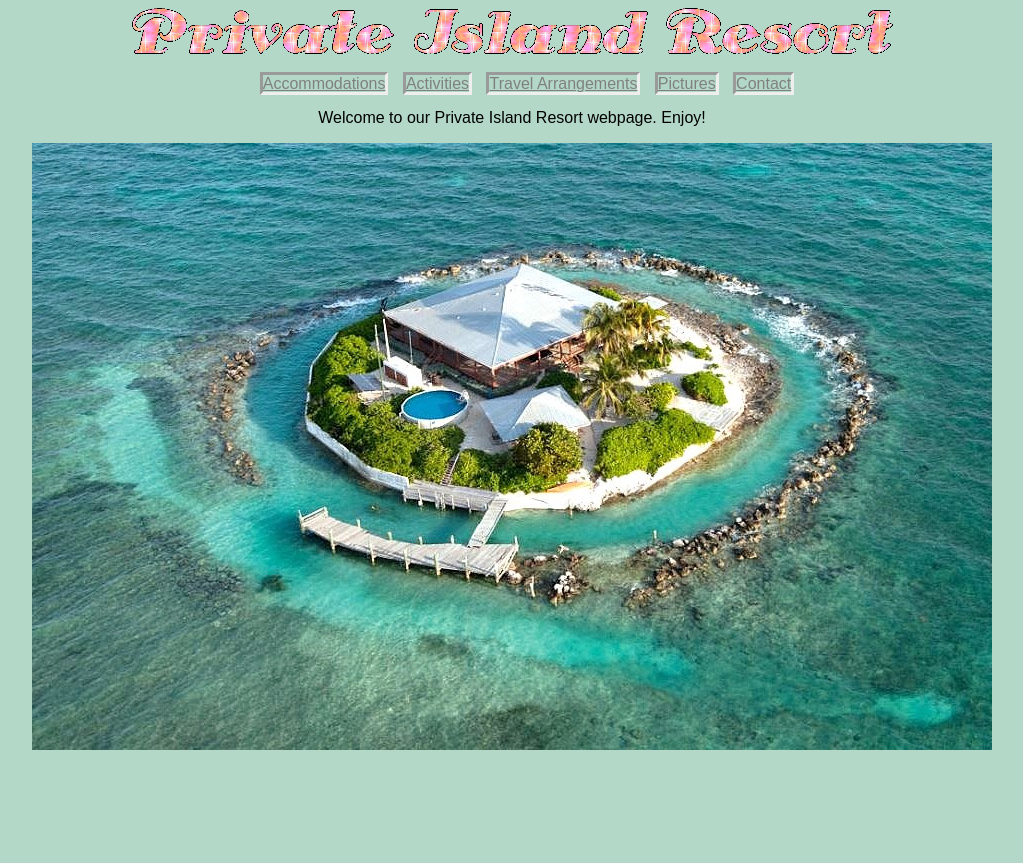
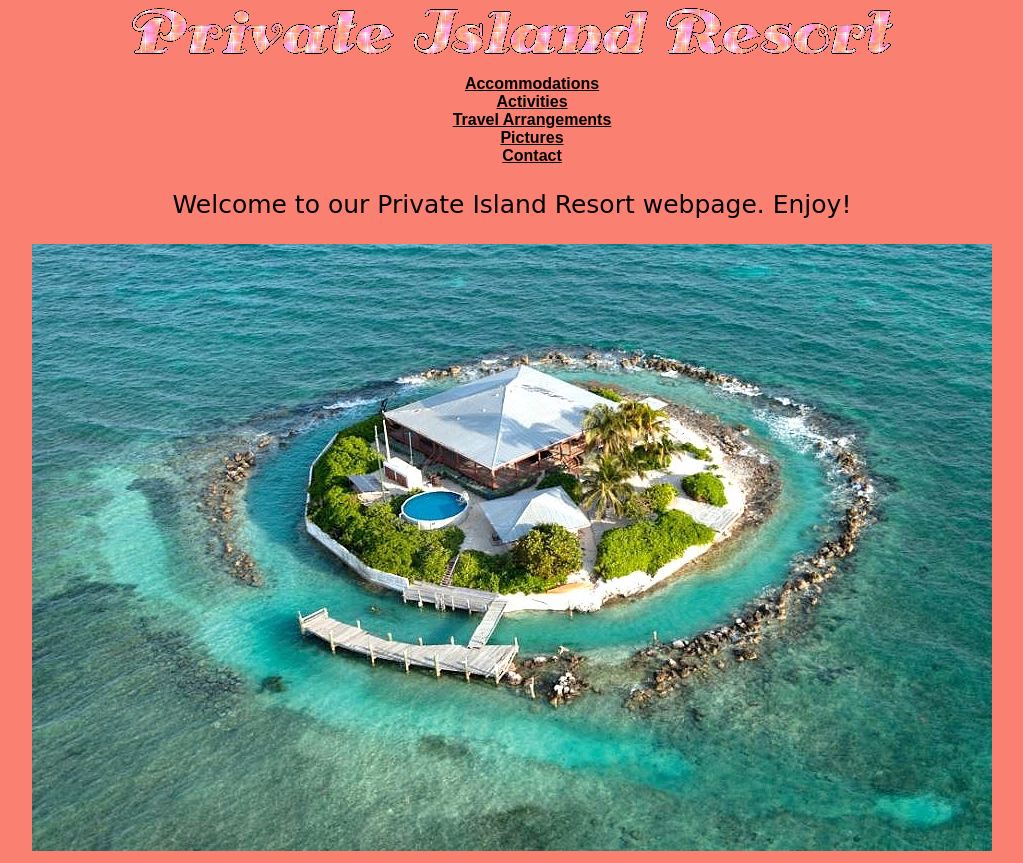
Before and after one commit to gingerlee/private-island, a plain HTML site: page private-island/index.html in a window 1280 px wide. Shown: the whole page, without its empty margins (128-1151 px from the left). Before the commit the page ends 800 px from the top, so only its background shows below. Drawn offline with Linux system fonts and the light colour scheme.

Commit message:
change styles.css for this option

```diff
--- a/private-island/CSS/styles.css
+++ b/private-island/CSS/styles.css
@@ -1,19 +1,28 @@
 body {
   text-align: center;
   font-family: sans-serif;
-  background-color:#B3D8C8;
-}
-li {
-  display: inline;
-  margin-right: 10px;
-  border-style: inset;
+  background-color: salmon;
 }
 
-img {
+ul {
+  list-style-type: none;
+}
+
+li {
 
 }
 
+a:hover {
+  color: white;
+}
+
 a{
-  color: gray;
+  color: black;
   font-family: sans-serif;
+  font-weight: bold;
 }
+
+p {
+  font-size: 25px;
+  font-family: cursive;
+}
```
